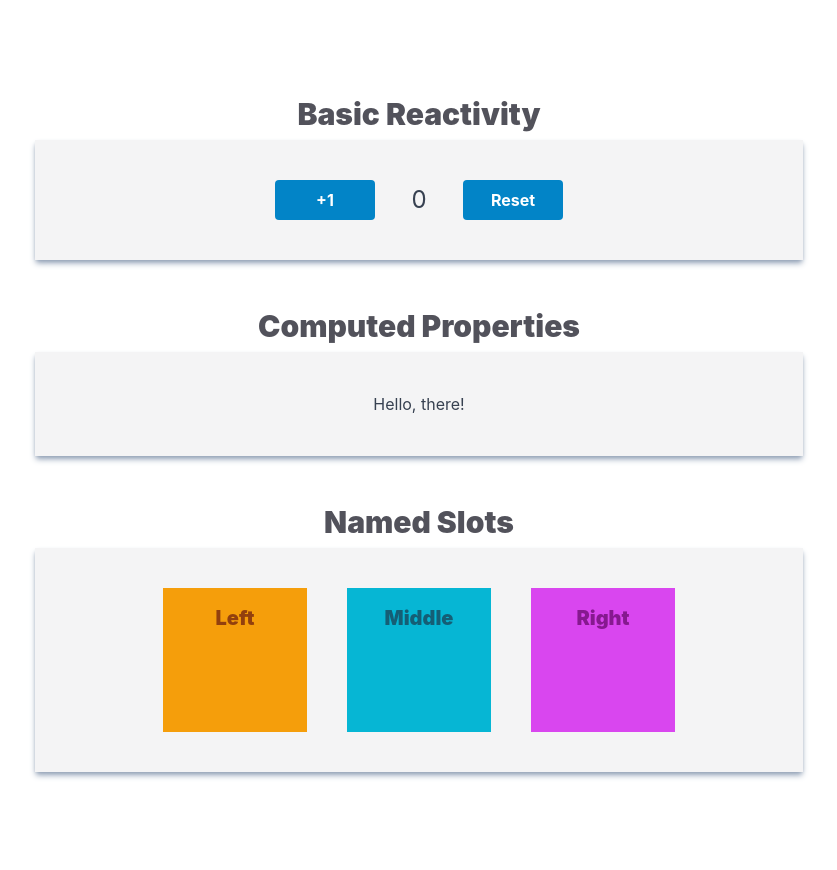
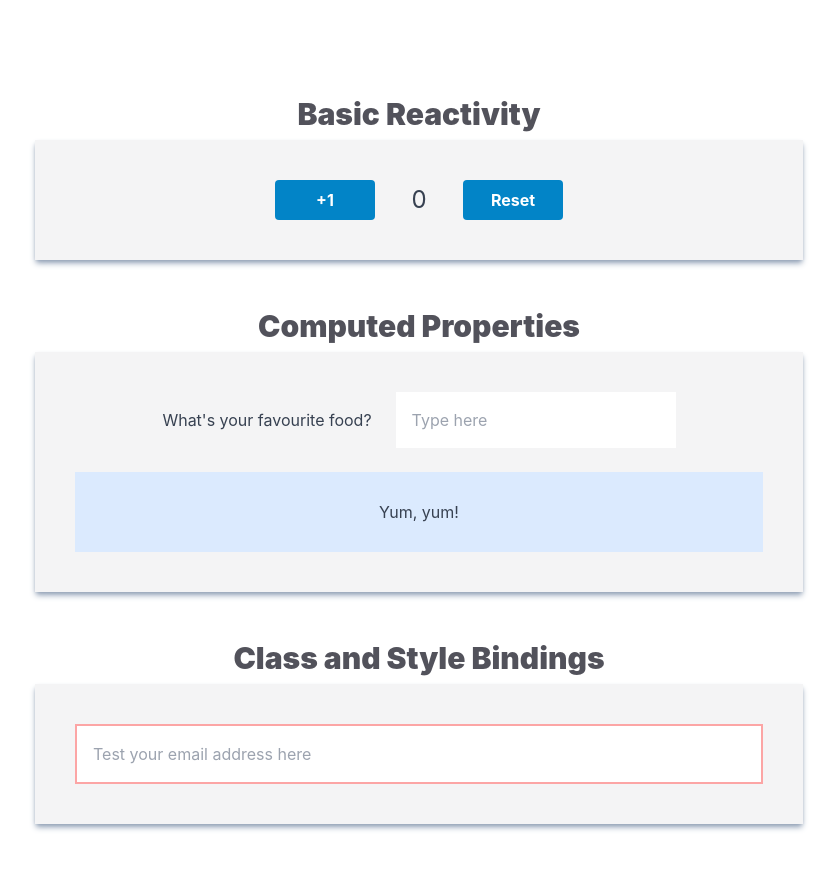
Before and after one commit to majamin/vite-vue-tailwind-starter, a Vue app: page / in a window 1280 px wide. Shown: the top 870 px of the page, without its empty margins (221-1058 px from the left). Built offline with nearby package versions, Linux system fonts and the light colour scheme.

Commit message:
add class and style binding example

```diff
--- a/src/App.vue
+++ b/src/App.vue
@@ -9,7 +9,7 @@
 import Example from "@/components/BaseExampleContainer.vue";
 import Reactive from "@/components/examples/ReactiveComponentBasic.vue";
 import Computed from "@/components/examples/ComputedProperties.vue";
-import NamedSlots from "@/components/examples/NamedSlotsExample.vue";
+import StyleBindings from "@/components/examples/StyleBindings.vue";
 </script>
 
 <template>
@@ -20,13 +20,8 @@ import NamedSlots from "@/components/examples/NamedSlotsExample.vue";
     <Example title="Computed Properties">
       <Computed name="there" />
     </Example>
-    <Example title="Named Slots">
-      <NamedSlots>
-        <!-- note that the templates are out of order, but rendered correctly -->
-        <template v-slot:middle> Middle </template>
-        <template v-slot:left> Left </template>
-        <template v-slot:right> Right </template>
-      </NamedSlots>
+    <Example title="Class and Style Bindings">
+      <StyleBindings />
     </Example>
   </main>
 </template>
--- a/src/components/BaseExampleContainer.vue
+++ b/src/components/BaseExampleContainer.vue
@@ -7,7 +7,7 @@
 ------------------------------------------------------------------------------>
 <template>
   <div>
-    <div class="text-3xl font-black text-zinc-600">{{ title }}</div>
+    <div class="text-3xl font-black text-zinc-600">{{ title || "Example" }}</div>
     <div
       class="mt-2 flex flex-col justify-evenly bg-zinc-100 p-10 text-center align-middle shadow-md shadow-slate-400"
     >
--- a/src/components/examples/ComputedProperties.vue
+++ b/src/components/examples/ComputedProperties.vue
@@ -3,32 +3,36 @@
 ▒                                                                             ▒
 ▒   ~ Computed properties ~                                                   ▒
 ▒   Computed properties are cached and only update when their                 ▒
-▒   dependencies change.                                                      ▒
+▒   dependencies change. Regular methods have no such guarantees.             ▒
 ▒   https://vuejs.org/guide/essentials/reactivity-fundamentals.html           ▒
 ▒                                                                             ▒
 ▒▒▒▒▒▒▒▒▒▒▒▒▒▒▒▒▒▒▒▒▒▒▒▒▒▒▒▒▒▒▒▒▒▒▒▒▒▒▒▒▒▒▒▒▒▒▒▒▒▒▒▒▒▒▒▒▒▒▒▒▒▒▒▒▒▒▒▒▒▒▒▒▒▒▒▒▒▒▒
 ------------------------------------------------------------------------------>
 <script setup lang="ts">
-import { computed } from "vue";
+import { computed, ref } from "vue";
 
-// Option 1: Pure type annotation
-const { name } = defineProps<{ name: string }>();
+const upperFood = computed(() => {
+  return food.value?.toUpperCase();
+});
 
-// Option 2: Object declaration
-// const { title } = defineProps({ title: String });
-
-// Or, use a custom interface:
-// const { title } = defineProps<CustomInterface>();
-
-// computed properties are cached and only update
-// when their dependencies change
-const greeting = computed(() => {
-  return "Hello, " + name + "!";
-});
+const food = ref<string | null>();
 </script>
 
 <template>
   <div>
-    <div>{{ greeting }}</div>
+    <div class="flex items-center justify-center align-middle">
+      <div class="mr-6">What's your favourite food?</div>
+      <div class="w-fit">
+        <input
+          v-model="food"
+          placeholder="Type here"
+          class="border-box w-full border-0 bg-white p-4 text-base text-slate-500 outline-none"
+        />
+      </div>
+    </div>
+    <div class="mt-6 flex h-20 flex-col bg-blue-100">
+      <div class="my-auto" v-if="food">Yum, yum, {{ upperFood }}!</div>
+      <div class="my-auto" v-else>Yum, yum!</div>
+    </div>
   </div>
 </template>
--- a/src/components/examples/ReactiveComponentBasic.vue
+++ b/src/components/examples/ReactiveComponentBasic.vue
@@ -12,10 +12,10 @@
 import BaseButton from "@/components/BaseButton.vue";
 import { reactive } from "vue";
 
-//------------ No typing ------------------------------------------------------
+//------------ Typescript correctly infers typing here ------------------------
 const state = reactive({ count: 0 });
 
-/*------------ With typing ----------------------------------------------------
+/*------------ We can specify types if need be --------------------------------
 interface MyState {
   count: number;
 }
--- /dev/null
+++ b/src/components/examples/StyleBindings.vue
@@ -0,0 +1,38 @@
+<!-----------------------------------------------------------------------------
+▒▒▒▒▒▒▒▒▒▒▒▒▒▒▒▒▒▒▒▒▒▒▒▒▒▒▒▒▒▒▒▒▒▒▒▒▒▒▒▒▒▒▒▒▒▒▒▒▒▒▒▒▒▒▒▒▒▒▒▒▒▒▒▒▒▒▒▒▒▒▒▒▒▒▒▒▒▒▒
+▒                                                                             ▒
+▒   ~ Class and Style Bindings ~                                              ▒
+▒   Vue adds enhancements to the v-bind directive so classes and styles       ▒
+▒   can be added and removed in the component logic.                          ▒
+▒   https://vuejs.org/guide/essentials/class-and-style.html                   ▒
+▒                                                                             ▒
+▒▒▒▒▒▒▒▒▒▒▒▒▒▒▒▒▒▒▒▒▒▒▒▒▒▒▒▒▒▒▒▒▒▒▒▒▒▒▒▒▒▒▒▒▒▒▒▒▒▒▒▒▒▒▒▒▒▒▒▒▒▒▒▒▒▒▒▒▒▒▒▒▒▒▒▒▒▒▒
+------------------------------------------------------------------------------>
+<script setup lang="ts">
+import { computed, ref } from "vue";
+
+const email = ref<string | null>();
+
+// NOTE: This is just an example.
+// In practice, it is better to use a library like VeeValidate
+const isValidEmail = computed(() => {
+  return (
+    String(email.value)
+      .toLowerCase()
+      .match(
+        /^(([^<>()[\]\\.,;:\s@"]+(\.[^<>()[\]\\.,;:\s@"]+)*)|(".+"))@((\[[0-9]{1,3}\.[0-9]{1,3}\.[0-9]{1,3}\.[0-9]{1,3}\])|(([a-zA-Z\-0-9]+\.)+[a-zA-Z]{2,}))$/
+      ) !== null
+  );
+});
+</script>
+
+<template>
+  <div>
+    <input
+      v-model="email"
+      placeholder="Test your email address here"
+      class="w-full border-2 bg-white p-4 text-base text-slate-500 outline-none"
+      :class="isValidEmail ? 'border-green-300' : 'border-red-300'"
+    />
+  </div>
+</template>
```
